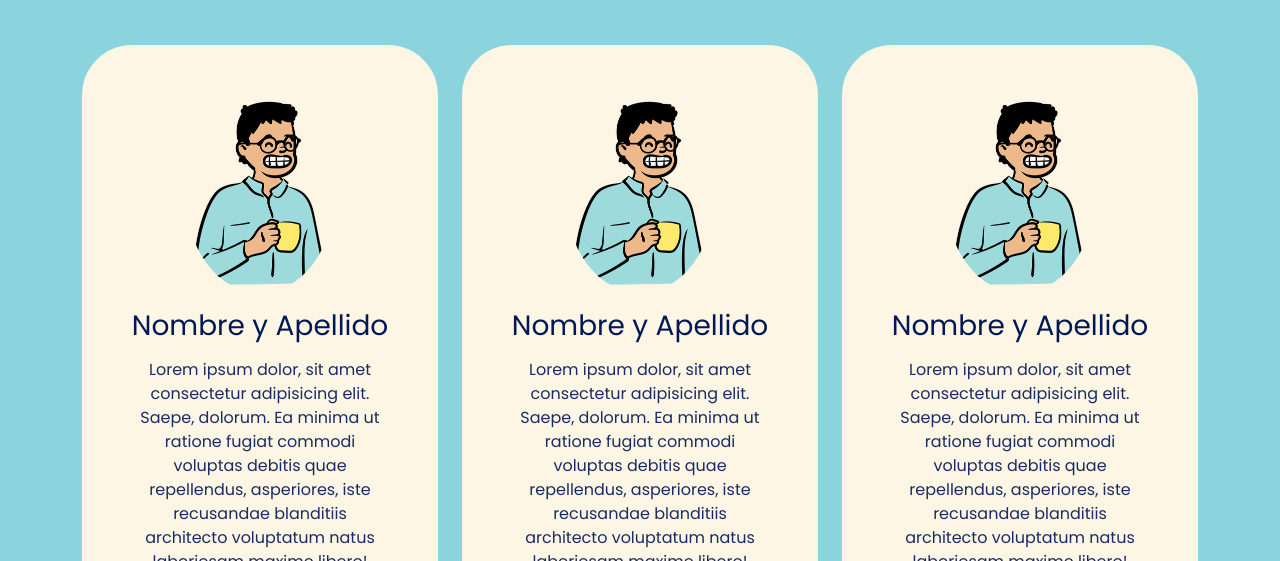
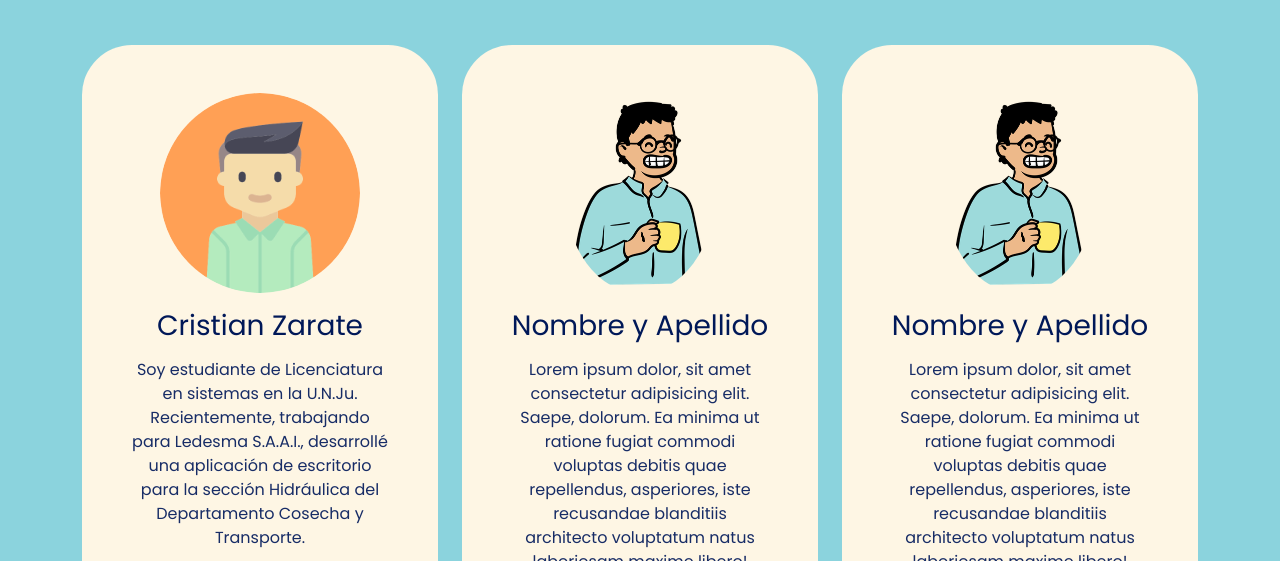
Before and after one commit to cristianzarate87/devtech-podcast-web, a plain HTML site: page index.html in a window 1280 px wide. Shown: the part 1190-1751 px from the top of the page. Drawn offline with nearby package versions, Linux system fonts and the light colour scheme.

Commit message:
business card modified

```diff
--- a/index.html
+++ b/index.html
@@ -100,11 +100,11 @@
           <div class="col-md-6 col-lg-4 mb-3">
             <div class="card">
               <div class="card-body text-center p-5">
-                <img src="./assets/avatar.png" alt="avatar" class=" img img-fluid rounded-circle mb-3">
-                <h3 class="title card-title mb-3">Nombre y Apellido</h3>
-                <p>Lorem ipsum dolor, sit amet consectetur adipisicing elit. Saepe, dolorum. Ea minima ut ratione fugiat
-                  commodi voluptas debitis quae repellendus, asperiores, iste recusandae blanditiis architecto
-                  voluptatum natus laboriosam maxime libero!</p>
+                <img src="./assets/cris.png" alt="avatar" class=" img img-fluid rounded-circle mb-3">
+                <h3 class="title card-title mb-3">Cristian Zarate</h3>
+                <p>Soy estudiante de Licenciatura en sistemas en la U.N.Ju. Recientemente, trabajando para Ledesma S.A.A.I., desarrollé una aplicación de escritorio para la sección Hidráulica
+                  del Departamento Cosecha y Transporte.
+                </p>
                 <a href="#"><i class="bi bi-twitter text-dark mx-1 lead"></i></a>
                 <a href="#"><i class="bi bi-linkedin text-dark mx-1 lead"></i></a>
                 <a href="#"><i class="bi bi-github text-dark mx-1 lead"></i></a>
```
Also changed, not shown: assets/cris.png (added).
